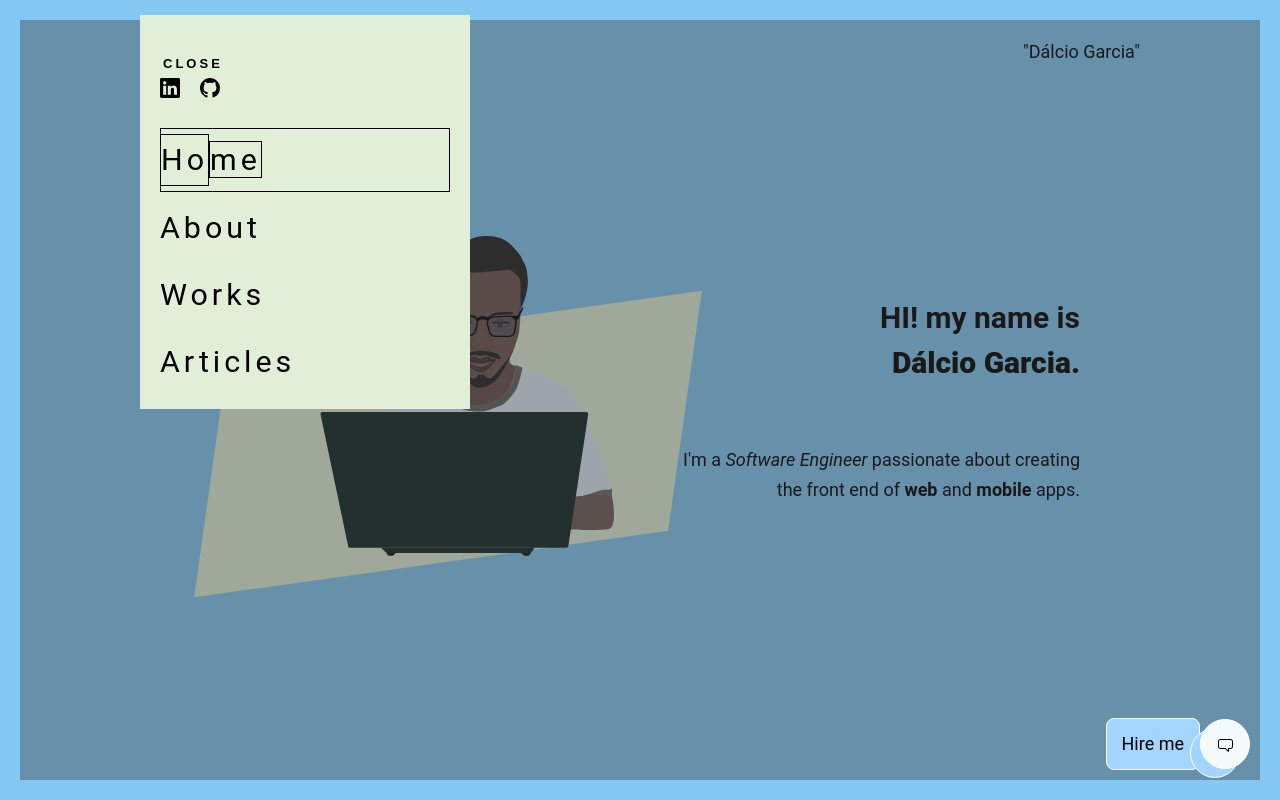
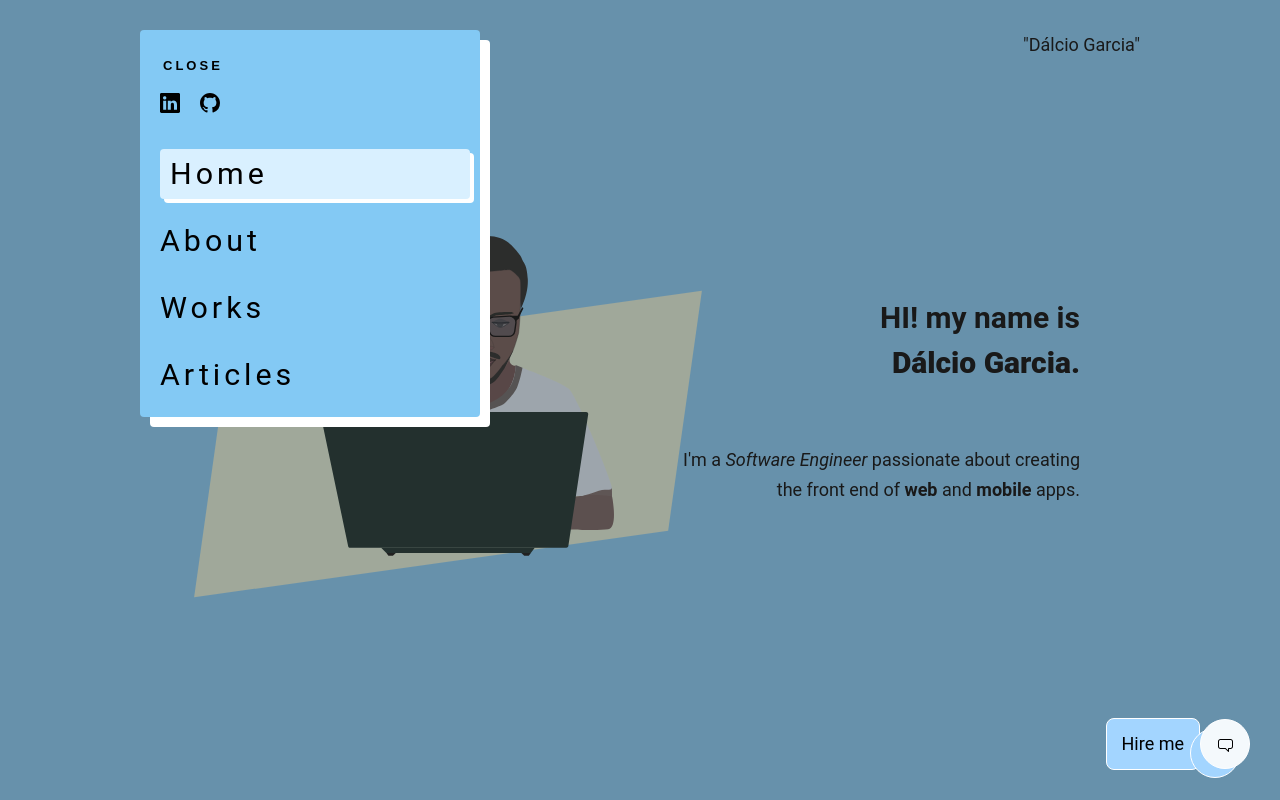
Before and after one commit to Dalcio/dalcio-garcia, a Next.js app: page / in a window 1280 px wide. Both pictures are taken after a click on the button "Menu trigger". Shown: the top 800 px of the page. Built offline with nearby package versions, Linux system fonts and the light colour scheme.

Commit message:
feat: finish fixes

```diff
--- /dev/null
+++ b/src/layout/CustomCursor.tsx
@@ -0,0 +1,35 @@
+import { useEffect, useRef } from 'react';
+import styled, { css } from 'styled-components';
+
+const CursorStructure = styled.div(
+	({ theme: { colors } }) =>
+		css`
+			@media (hover: hover) {
+				position: fixed;
+				z-index: 1000;
+				width: 36px;
+				height: 36px;
+				border-radius: 50%;
+				border: 1px solid ${colors.black};
+				background: unset;
+				transform: translate(0, 0);
+			}
+		`
+);
+
+export default function CustomCursor() {
+	const cursorRef = useRef<HTMLDivElement>(null);
+
+	useEffect(() => {
+		document.addEventListener('mousemove', function (e) {
+			if (cursorRef.current) {
+				const { clientX, clientY } = e;
+				const mouseX = clientX + 4;
+				const mouseY = clientY +4;
+				cursorRef.current.style.transform = `translate(${mouseX}px, ${mouseY}px)`;
+			}
+		});
+	}, []);
+
+	return <CursorStructure ref={cursorRef} />;
+}
--- a/src/layout/Menu/MenuContent/index.tsx
+++ b/src/layout/Menu/MenuContent/index.tsx
@@ -6,6 +6,8 @@ import MenuNav from './MenuNav';
 export default function MenuContent({ children }) {
 	return (
 		<MenuContentContainer>
+			<div className="back-container" />
+			<div className="container">
 				<Header>
 					<a href="https://linkedin.com/in/dalcio-garcia/" target="_bllank">
 						<BsLinkedin />
@@ -15,6 +17,7 @@ export default function MenuContent({ children }) {
 					</a>
 				</Header>
 				<MenuNav>{children}</MenuNav>
+			</div>
 		</MenuContentContainer>
 	);
 }
--- a/src/layout/Menu/MenuContent/styles.ts
+++ b/src/layout/Menu/MenuContent/styles.ts
@@ -15,24 +15,46 @@ const scaleAn = keyframes`
 	}
 `;
 
-export const MenuContentContainer = styled.main`
+export const MenuContentContainer = styled.div`
+	position: relative;
+	position: absolute;
+
+	${({ theme: { colors, space, transitions, radii } }) => css`
+		width: calc(100vw - 4 * ${space.lg} - ${space.md});
+		max-width: 340px;
+		top: calc(2 * ${space.lg});
+
+		.container {
 			min-height: 230px;
-	max-width: 330px;
-	position: absolute;
+			position: relative;
 
 			overflow-y: auto;
 			overflow-x: hidden;
 
-	${({ theme: { colors, space, transitions } }) => css`
 			animation: ${scaleAn} ${transitions.normal} ease-in;
 			transform-origin: top left;
-		width: calc(100% - 2 * ${space.md});
-		top: ${space.lg};
-		background: ${colors.menu};
+
+			border-radius: ${radii.sm};
+			background: ${colors.secondaryBackground};
+			z-index: 10;
+			width: 100%;
 			padding: ${space.md};
 			padding-top: calc(3 * ${space.md});
+		}
 
-		z-index: 100;
+		.back-container {
+			animation: ${scaleAn} ${transitions.normal} ease-in;
+			transform-origin: top left;
+
+			position: absolute;
+			content: '';
+			height: 100%;
+			width: 100%;
+			background: #fff;
+			border-radius: ${radii.sm};
+			right: -${space.md};
+			bottom: -${space.md};
+		}
 	`}
 `;
 
--- a/src/layout/Menu/MenuItem/ItemLink.ts
+++ b/src/layout/Menu/MenuItem/ItemLink.ts
@@ -1,13 +1,10 @@
-import ROUTES, { Routes } from '@constants/routes';
 import styled, { css } from 'styled-components';
-import { rotateLetter, fadeInLeftToRight } from './keyframes';
 
-const ItemLink = styled.a<{ color: Routes }>`
+const ItemLink = styled.a`
 	cursor: pointer;
 	display: inline-block;
 	letter-spacing: 4px;
 	font-size: 1.5rem;
-	margin: 6px 0;
 
 	&:hover:not(.is-active) {
 		opacity: 0.6;
@@ -17,7 +14,7 @@ const ItemLink = styled.a<{ color: Routes }>`
 		text-transform: capitalize;
 	}
 
-	${({ color, theme: { colors, transitions, space, media } }) => css`
+	${({ theme: { colors, transitions, space, media, radii } }) => css`
 		transition: font-size ${transitions.fast} ease-in;
 
 		${media.bp1} {
@@ -25,31 +22,13 @@ const ItemLink = styled.a<{ color: Routes }>`
 		}
 
 		&.is-active {
+			cursor: unset;
 			width: 100%;
-
-			& > span {
-				position: relative;
-				z-index: 1;
-				background: ${colors.menu};
-				border: 1px solid ${colors[ROUTES[color] ?? 'home']};
-			}
-
-			& > span:first-of-type {
-				display: inline-block;
-				background: ${colors[ROUTES[color] ?? 'home']};
-				color: ${colors.text};
-				// animation: ${rotateLetter} ${transitions.slow} ease-in;
-			}
-
-			&:after {
-				content: '';
-				position: absolute;
-				inset: 0;
-				right: ${space.md};
-				border: 1px solid ${colors[ROUTES[color] ?? 'home']};
-				background: ${colors[ROUTES[color] ?? 'home']};
-				// animation: ${fadeInLeftToRight} ${transitions.slow} ease-in;
-			}
+			background: ${colors.blue[0]};
+			padding-left: ${space.md};
+			border-radius: ${radii.sm};
+			position: relative;
+			z-index: 1;
 		}
 	`};
 `;
--- a/src/layout/Menu/MenuItem/index.tsx
+++ b/src/layout/Menu/MenuItem/index.tsx
@@ -1,4 +1,5 @@
 import ROUTES, { Routes } from '@constants/routes';
+import styled, { css } from 'styled-components';
 
 import useRoute from '@hooks/useRoute';
 import Link from 'next/link';
@@ -10,22 +11,43 @@ type MenuItemProps = {
 	onSelect: () => void;
 };
 
+const Li = styled.li(
+	({ theme: { colors, space, radii } }) => css`
+		margin: 6px 0;
+
+		&.li-is-active {
+			position: relative;
+
+			& > .back-a-container {
+				position: absolute;
+				border-radius: ${radii.sm};
+				top: calc(2 * ${space.xs});
+				left: calc(2 * ${space.xs});
+				width: 100%;
+				height: 100%;
+				background: ${colors.background};
+			}
+		}
+	`
+);
+
 export default function MenuItem({ name, onSelect }: MenuItemProps) {
 	const currentRoute = useRoute();
 
 	const label = ROUTES[name];
 
 	return (
-		<li onClick={onSelect}>
+		<Li
+			onClick={onSelect}
+			className={currentRoute === name ? 'li-is-active' : undefined}
+		>
 			<Link href={name === 'home' ? '/' : name}>
-				<ItemLink
-					color={currentRoute}
-					className={currentRoute === name ? 'is-active' : undefined}
-				>
-					<span>{label.substr(0, 2)}</span>
-					<span>{label.substr(2)}</span>
+				<ItemLink className={currentRoute === name ? 'is-active' : undefined}>
+					<span>{label.substring(0, 2)}</span>
+					<span>{label.substring(2)}</span>
 				</ItemLink>
 			</Link>
-		</li>
+			<div className="back-a-container" />
+		</Li>
 	);
 }
--- a/src/layout/Menu/MenuTrigger/container.ts
+++ b/src/layout/Menu/MenuTrigger/container.ts
@@ -7,7 +7,9 @@ import createSpanAnDelay from './createSpanAnDelay';
 
 const btnCloseCss = (theme: Theme) => css`
 	& > .btn-close {
-		margin-top: calc(${theme.space.lg} + ${theme.space.md} - 2px);
+		position: absolute;
+
+		margin-top: ${theme.space.md};
 		margin-left: calc(${theme.space.lg} + ${theme.space.md} - 2px);
 		z-index: 110;
 
@@ -18,14 +20,14 @@ const btnCloseCss = (theme: Theme) => css`
 		transition: all ${theme.transitions.xFast} ease-in;
 
 		&:hover {
-			font-size: 14px;
 			border-bottom: 2px solid ${theme.colors.text};
 		}
 
-		& > span {
+		/* & > span {
 			display: inline-block;
-			animation: ${aperLetter} ${theme.transitions.fast} ease-in-out;
-		}
+			animation: ${aperLetter} ${theme.transitions.fast} ease-in-out
+				${theme.transitions.fast};
+		} */
 
 		${createSpanAnDelay()}
 	}
@@ -83,7 +85,7 @@ const MenuTriggerContainer = styled.button`
 		.close-pane {
 			position: fixed;
 			background: ${theme.colors.primary};
-			inset: calc(2 * ${theme.space.md});
+			inset: 0;
 			opacity: 0.4;
 		}
 
--- a/src/layout/Menu/index.tsx
+++ b/src/layout/Menu/index.tsx
@@ -20,7 +20,6 @@ export default function Menu() {
 					<MenuItem name="about" onSelect={handleIsOpen} />
 					<MenuItem name="works" onSelect={handleIsOpen} />
 					<MenuItem name="articles" onSelect={handleIsOpen} />
-					<div className="close-pane" onClick={handleIsOpen} />
 				</MenuContent>
 			)}
 		</div>
--- a/src/layout/index.tsx
+++ b/src/layout/index.tsx
@@ -1,6 +1,7 @@
 import useRoute from '@hooks/useRoute';
 
 import LayoutContainer from './Container';
+import CustomCursor from './CustomCursor';
 import Header from './Header';
 import HireMe from './HireMe';
 
@@ -12,6 +13,7 @@ export default function Layout({ children }) {
 			<Header page={currentRoute} />
 			{children}
 			<HireMe />
+			<CustomCursor />
 		</LayoutContainer>
 	);
 }
--- a/src/pages/index.tsx
+++ b/src/pages/index.tsx
@@ -1,4 +1,5 @@
 import { HomeBody, HomeHeader } from '@components/home';
+import { GetStaticProps } from 'next';
 
 import Head from 'next/head';
 
@@ -17,3 +18,19 @@ export default function HomePage() {
 		</>
 	);
 }
+
+export const getStaticProps: GetStaticProps = () => {
+	const projects = [{ a: 'as' }];
+	const articles = [{ a: ' as' }];
+
+	console.log('just runs************************');
+
+	return {
+		props: {
+			data: {
+				projects,
+				articles
+			}
+		}
+	};
+};
--- a/src/styles/theme.ts
+++ b/src/styles/theme.ts
@@ -2,7 +2,6 @@ export const theme = {
 	colors: {
 		text: '#000',
 		primary: '#3f3f3f',
-		// border: '#a5a7af',
 		border: '#83C9F4',
 		menu: '#e1efd8',
 
@@ -17,6 +16,7 @@ export const theme = {
 		onSecondaryBackground: '#000'
 	},
 	space: {
+		xs: '2px',
 		sm: '5px',
 		md: '10px',
 		lg: '15px'
```
Also changed, not shown: src/pages/articles.tsx (+13 -0 lines), src/pages/works.tsx (+13 -0 lines). Lines whose indentation alone changed are shown as unchanged.
